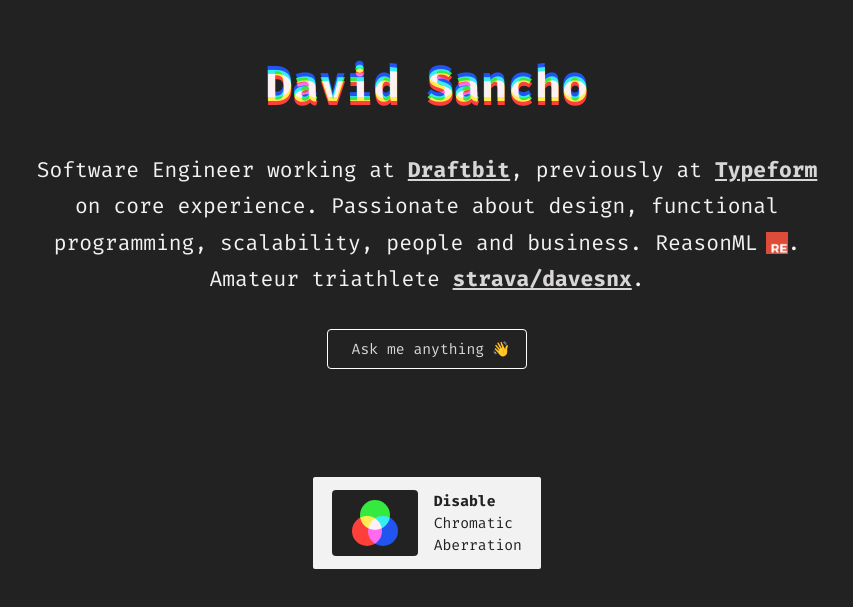
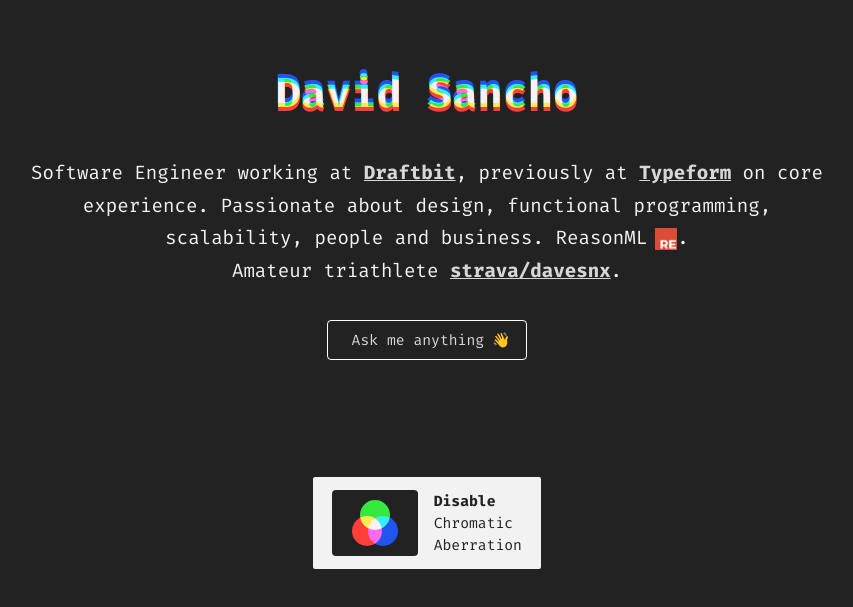
Before and after one commit to davesnx/sancho.dev, a React (Create React App) app: page / in a window 1280 px wide. Shown: the part 149-756 px from the top of the page, without its empty margins (213-1066 px from the left). Built offline with nearby package versions, Linux system fonts and the light colour scheme.

Commit message:
feat: Make more sizes

```diff
--- a/src/app.jsx
+++ b/src/app.jsx
@@ -11,7 +11,7 @@
 import useDeviceOrientation from "./device-orientation";
 
 const H1 = styled.h1`
-  font-size: ${font.fontSize3};
+  font-size: ${font.fontSize4};
   font-weight: bold;
   margin: 0;
 `;
--- a/src/fonts.js
+++ b/src/fonts.js
@@ -1,21 +1,26 @@
-const increment = "1.45";
-const lineHeightFixed = "0.5rem";
-const lineHeightRelative = "1.5rem";
+const calc = str => `calc(${str})`;
 
-const fontSizeXS = "0.8rem + 0.15vw";
-const fontSizeS = `(${fontSizeXS}) * ${increment}`;
-const fontSizeM = `(${fontSizeS}) * ${increment}`;
-const fontSizeL = `(${fontSizeM}) * ${increment}`;
+const increment = "1.3";
+const lineHeightFixed = "0.45rem";
+const lineHeightRelative = "1rem";
 
-const calc = str => `calc(${str})`;
-const globalFontSize = calc(fontSizeXS);
+const fontSize_0 = `0.8rem + 0.15vw`;
+const fontSize_1 = `(${fontSize_0}) * ${increment}`;
+const fontSize_2 = `(${fontSize_1}) * ${increment}`;
+const fontSize_3 = `(${fontSize_2}) * ${increment}`;
+const fontSize_4 = `(${fontSize_3}) * ${increment}`;
+const fontSize_5 = `(${fontSize_4}) * ${increment}`;
+
+const globalFontSize = calc(fontSize_0);
 const globalLineHeight = `calc(${lineHeightFixed} + ${lineHeightRelative})`;
 
 export default {
-  fontSize0: calc(fontSizeXS),
-  fontSize1: calc(fontSizeS),
-  fontSize2: calc(fontSizeM),
-  fontSize3: calc(fontSizeL),
+  fontSize0: calc(fontSize_0),
+  fontSize1: calc(fontSize_1),
+  fontSize2: calc(fontSize_2),
+  fontSize3: calc(fontSize_3),
+  fontSize4: calc(fontSize_4),
+  fontSize5: calc(fontSize_5),
   globalFontSize,
   globalLineHeight
 };
```
